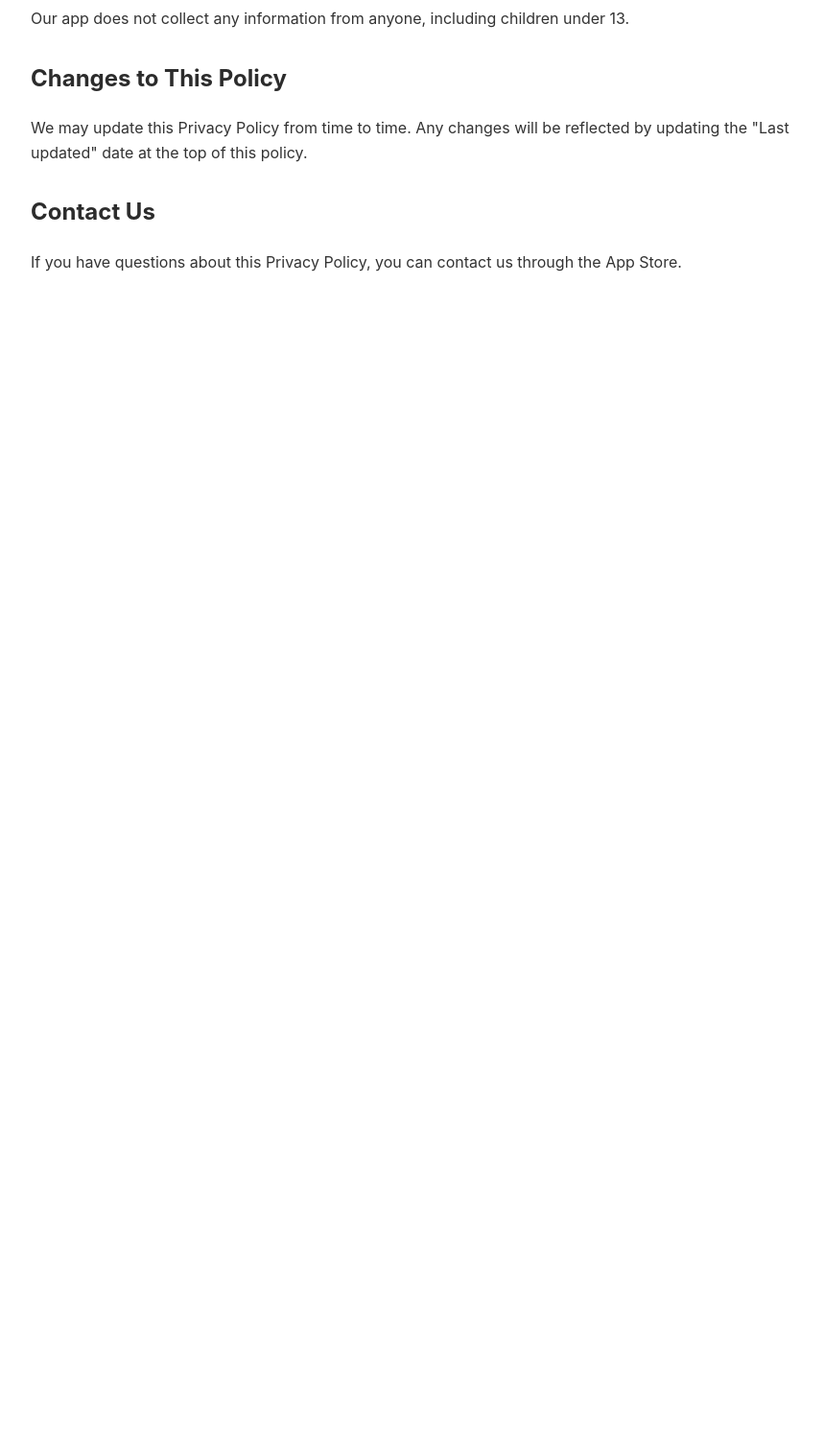
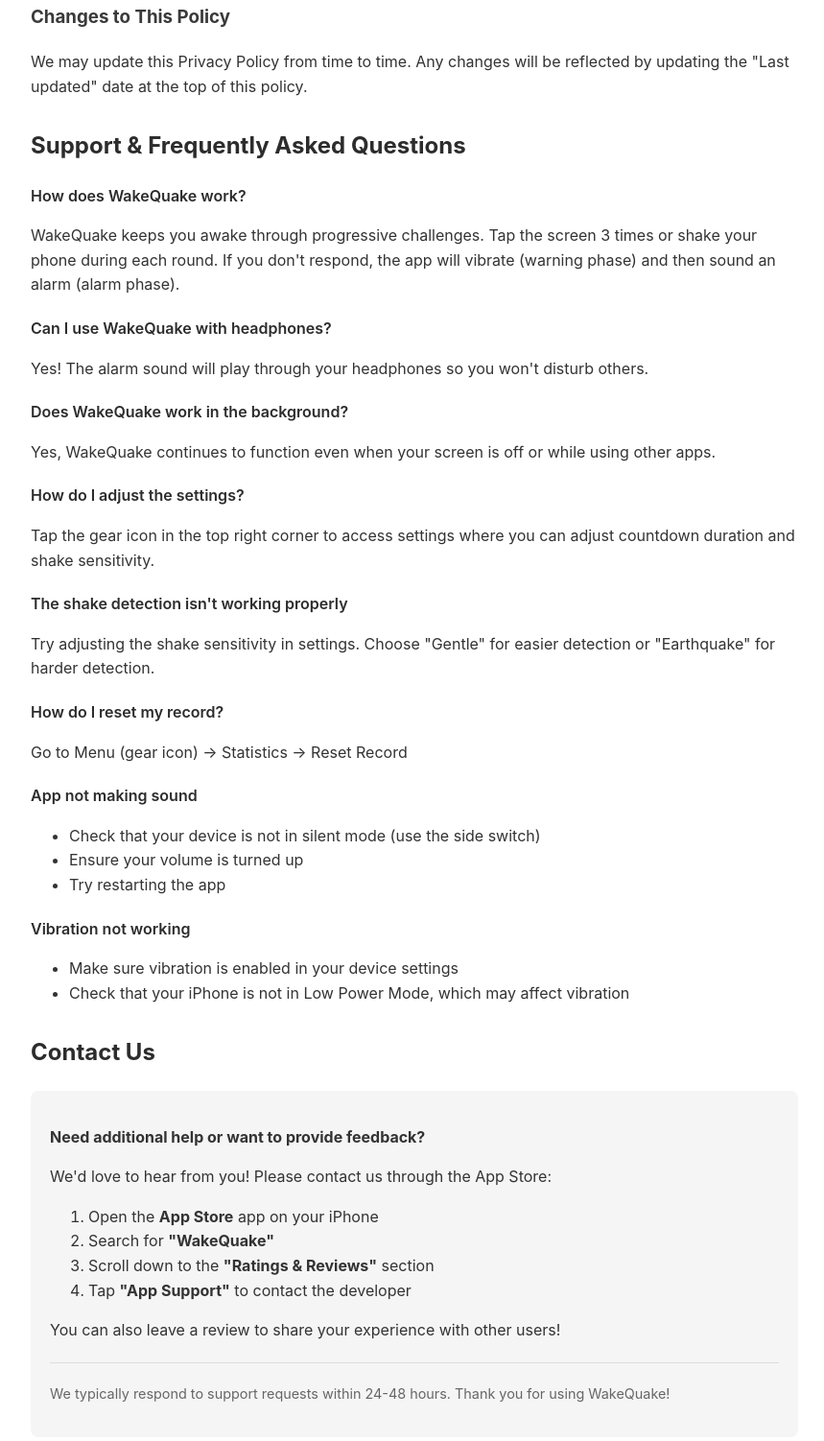
Before and after one commit to fabio90h/wakequake-privacy, a plain HTML site: page index.html in a window 1280 px wide. Shown: the part 1110-2612 px from the top of the page at 96% size, without its empty margins (208-1067 px from the left). Before the commit the page ends 1432 px from the top, so only its background shows below. Drawn offline with Linux system fonts and the light colour scheme.

Commit message:
Update index.html
contact and support

```diff
--- a/index.html
+++ b/index.html
@@ -3,7 +3,7 @@
 <head>
     <meta charset="UTF-8">
     <meta name="viewport" content="width=device-width, initial-scale=1.0">
-    <title>WakeQuake Privacy Policy</title>
+    <title>WakeQuake Privacy Policy & Support</title>
     <style>
         body {
             font-family: -apple-system, BlinkMacSystemFont, "Segoe UI", Roboto, Arial, sans-serif;
@@ -15,17 +15,34 @@
         }
         h1 { color: #1a1a1a; }
         h2 { color: #2c2c2c; margin-top: 30px; }
+        h3 { color: #3a3a3a; margin-top: 20px; }
         .last-updated { color: #666; font-style: italic; }
+        .contact-box {
+            background: #f5f5f5;
+            padding: 20px;
+            border-radius: 8px;
+            margin: 20px 0;
+        }
+        .faq-item {
+            margin-bottom: 20px;
+        }
+        .faq-question {
+            font-weight: 600;
+            color: #2c2c2c;
+            margin-bottom: 8px;
+        }
     </style>
 </head>
 <body>
-    <h1>Privacy Policy for WakeQuake</h1>
+    <h1>WakeQuake Privacy Policy & Support</h1>
     <p class="last-updated">Last updated: January 22, 2026</p>
 
-    <h2>Overview</h2>
+    <h2>Privacy Policy</h2>
+
+    <h3>Overview</h3>
     <p>WakeQuake ("we", "our", or "the app") is committed to protecting your privacy. This Privacy Policy explains how we handle information when you use our iOS application.</p>
 
-    <h2>Information We Collect</h2>
+    <h3>Information We Collect</h3>
     <p><strong>WakeQuake does not collect, store, or transmit any personal information.</strong></p>
 
     <p>All app data is stored locally on your device using iOS standard storage (UserDefaults) and includes only:</p>
@@ -36,13 +53,13 @@
         <li>Whether you've seen the tutorial</li>
     </ul>
 
-    <h2>Data Storage</h2>
+    <h3>Data Storage</h3>
     <p>All settings and data remain on your device. We do not have access to this information, and it is never transmitted to our servers or any third parties.</p>
 
-    <h2>Third-Party Services</h2>
+    <h3>Third-Party Services</h3>
     <p>WakeQuake does not integrate with any third-party analytics, advertising, or tracking services.</p>
 
-    <h2>Permissions</h2>
+    <h3>Permissions</h3>
     <p>WakeQuake may request the following permissions:</p>
     <ul>
         <li><strong>Motion & Fitness:</strong> To detect shake gestures</li>
@@ -50,13 +67,75 @@
     </ul>
     <p>These permissions are used solely for app functionality and do not involve data collection.</p>
 
-    <h2>Children's Privacy</h2>
+    <h3>Children's Privacy</h3>
     <p>Our app does not collect any information from anyone, including children under 13.</p>
 
-    <h2>Changes to This Policy</h2>
+    <h3>Changes to This Policy</h3>
     <p>We may update this Privacy Policy from time to time. Any changes will be reflected by updating the "Last updated" date at the top of this policy.</p>
 
+    <h2>Support & Frequently Asked Questions</h2>
+
+    <div class="faq-item">
+        <div class="faq-question">How does WakeQuake work?</div>
+        <p>WakeQuake keeps you awake through progressive challenges. Tap the screen 3 times or shake your phone during each round. If you don't respond, the app will vibrate (warning phase) and then sound an alarm (alarm phase).</p>
+    </div>
+
+    <div class="faq-item">
+        <div class="faq-question">Can I use WakeQuake with headphones?</div>
+        <p>Yes! The alarm sound will play through your headphones so you won't disturb others.</p>
+    </div>
+
+    <div class="faq-item">
+        <div class="faq-question">Does WakeQuake work in the background?</div>
+        <p>Yes, WakeQuake continues to function even when your screen is off or while using other apps.</p>
+    </div>
+
+    <div class="faq-item">
+        <div class="faq-question">How do I adjust the settings?</div>
+        <p>Tap the gear icon in the top right corner to access settings where you can adjust countdown duration and shake sensitivity.</p>
+    </div>
+
+    <div class="faq-item">
+        <div class="faq-question">The shake detection isn't working properly</div>
+        <p>Try adjusting the shake sensitivity in settings. Choose "Gentle" for easier detection or "Earthquake" for harder detection.</p>
+    </div>
+
+    <div class="faq-item">
+        <div class="faq-question">How do I reset my record?</div>
+        <p>Go to Menu (gear icon) → Statistics → Reset Record</p>
+    </div>
+
+    <div class="faq-item">
+        <div class="faq-question">App not making sound</div>
+        <ul>
+            <li>Check that your device is not in silent mode (use the side switch)</li>
+            <li>Ensure your volume is turned up</li>
+            <li>Try restarting the app</li>
+        </ul>
+    </div>
+
+    <div class="faq-item">
+        <div class="faq-question">Vibration not working</div>
+        <ul>
+            <li>Make sure vibration is enabled in your device settings</li>
+            <li>Check that your iPhone is not in Low Power Mode, which may affect vibration</li>
+        </ul>
+    </div>
+
     <h2>Contact Us</h2>
-    <p>If you have questions about this Privacy Policy, you can contact us through the App Store.</p>
+    <div class="contact-box">
+        <p><strong>Need additional help or want to provide feedback?</strong></p>
+        <p>We'd love to hear from you! Please contact us through the App Store:</p>
+        <ol>
+            <li>Open the <strong>App Store</strong> app on your iPhone</li>
+            <li>Search for <strong>"WakeQuake"</strong></li>
+            <li>Scroll down to the <strong>"Ratings & Reviews"</strong> section</li>
+            <li>Tap <strong>"App Support"</strong> to contact the developer</li>
+        </ol>
+        <p>You can also leave a review to share your experience with other users!</p>
+        <p style="margin-top: 20px; padding-top: 20px; border-top: 1px solid #ddd; font-size: 0.9em; color: #666;">
+            We typically respond to support requests within 24-48 hours. Thank you for using WakeQuake!
+        </p>
+    </div>
 </body>
 </html>
```
